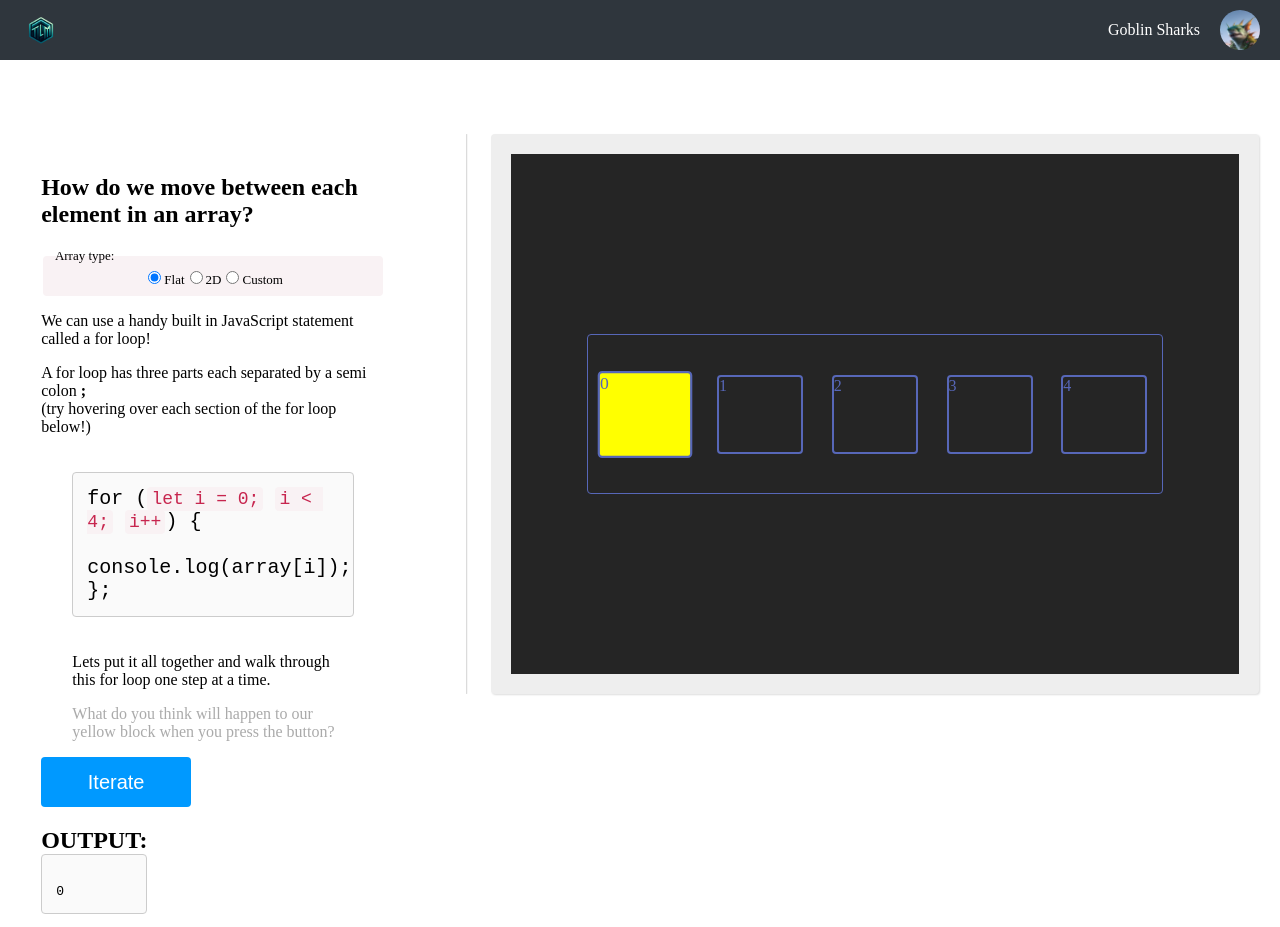
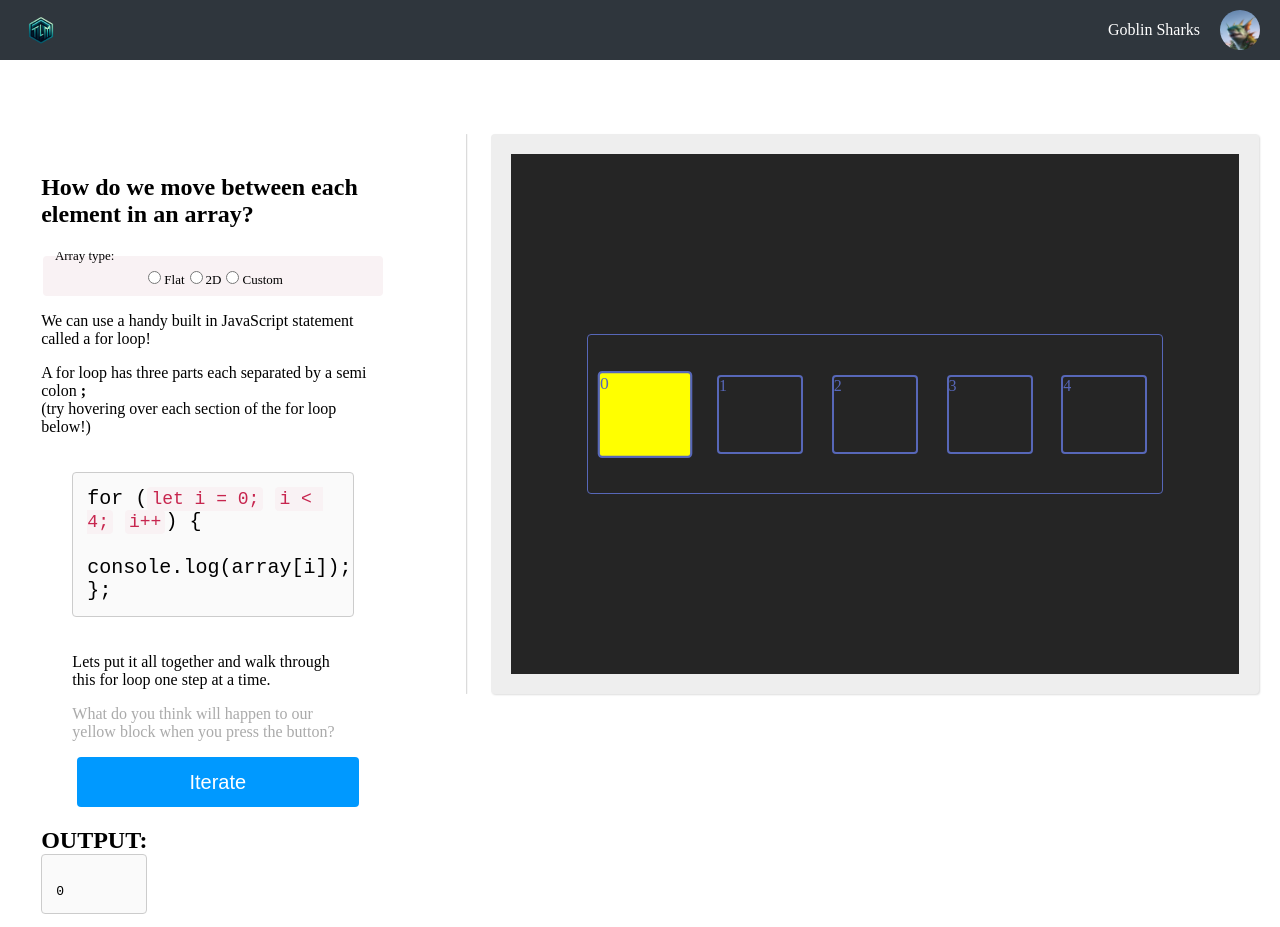
Before and after one commit to TheGoblinSharks/Scratch-Project, a React (Vite) app: page /array in a window 1280 px wide. Built offline with nearby package versions, Linux system fonts and the light colour scheme.

Commit message:
styling issues, radio button fix

```diff
--- a/src/App.jsx
+++ b/src/App.jsx
@@ -17,7 +17,13 @@ const HomePage = () => {
           <button>Go to Matrix Visualization</button>
         </Link>
       </div>
-      <img className="quickFix3" src="src/assets/shark-goblins.jpg"></img>
+      <div>
+      <br></br>
+        <br></br>
+        <br></br>
+        <br></br>
+        <img className="quickFix3" src="src/assets/shark-goblins.jpg"></img>
+      </div>
 
     </div>
   );
--- a/src/Containers/LeftMainContainer.jsx
+++ b/src/Containers/LeftMainContainer.jsx
@@ -2,8 +2,9 @@
 // import UserInputCode from '../userInputCode';
 
 const LeftMainContainer = (props) => {
-  const { currentIndex,setCurrentIndex, setCurrentAlgo } = props;
+  const { currentIndex, setCurrentIndex, setCurrentAlgo,currentAlgo } = props;
   let outputString = '';
+
   for (let i = 0; i <= currentIndex; i++) {
     outputString = `${outputString} \n${i}`;
   }
@@ -13,14 +14,18 @@ const LeftMainContainer = (props) => {
   };
 
   const handleIterate = () => {
+    if(currentAlgo === 'flatArray') {
       setCurrentIndex((prevIndex) => (prevIndex + 1) % 5);
+    }else {
+      setCurrentIndex((prevIndex) => (prevIndex + 1))
+    }
   };
 
   return (
     <div className="left">
       <div className="left-main-container">
         <h2>
-          How do we move between each element in an array?
+          {currentAlgo === 'twoDArray' ? "How many unique paths from top center to bottom right? (N-paths)": "How do we move between each element in an array?"}
         </h2>
 
         {/* TO CHANGE BUTTON
@@ -35,7 +40,7 @@ const LeftMainContainer = (props) => {
           <fieldset>
             <legend>Array type:</legend>
             <div>
-              <input checked onChange={(e) => onChange(e)} type="radio" id="flatArray" name="arrayType" value="flatArray" /* checked *//>
+              <input onChange={(e) => onChange(e)} type="radio" id="flatArray" name="arrayType" value="flatArray" /* checked *//>
               <label htmlFor="flatArray">Flat</label>
 
               <input onChange={(e) => onChange(e)} type="radio" id="twoDArray" name="arrayType" value="twoDArray" />
@@ -48,6 +53,8 @@ const LeftMainContainer = (props) => {
           </fieldset>
         </form>
 
+        {currentAlgo === "flatArray" &&
+        <>
           <div>
           {/* <span className="explanation">Explanation:</span> */}
           <p>
@@ -110,15 +117,25 @@ const LeftMainContainer = (props) => {
             What do you think will happen to our yellow block when you press the button?
           </p>
         </div>
+        </>
+        }
 
+
+          <div className="idk">
             <div className="quickFix">
-          <button className="iterate-button" onClick={handleIterate}>
+
+              <button id="fix-button" className="iterate-button center" onClick={handleIterate}>
                 Iterate
+
               </button>
+
+            </div>
+
         </div>
 
 
-
+        {currentAlgo === 'flatArray' &&
+        <>
         <div className="output" style={{'textAlign':'left', 'alignSelf':'flex-start'}}>
         <h2 style={{'marginBottom': '0px'}}>
           OUTPUT:
@@ -127,7 +144,11 @@ const LeftMainContainer = (props) => {
           {outputString}
         </pre>
       </div>
+    </>
+        }
     </div>
+
+
     </div>
   );
 };
--- a/src/Containers/MainContainer.jsx
+++ b/src/Containers/MainContainer.jsx
@@ -9,6 +9,7 @@ function MainContainer() {
   return (
     <main className="column-wrapper">
       <LeftMainContainer
+        currentAlgo={currentAlgo}
         setCurrentAlgo={setCurrentAlgo}
         setCurrentIndex={setCurrentIndex}
         currentIndex={currentIndex}
--- a/src/Containers/RightMainContainer.jsx
+++ b/src/Containers/RightMainContainer.jsx
@@ -4,7 +4,6 @@ import NpathsContainer from "../components/NpathsContainer/index.jsx";
 const RightMainContainer = (props) => {
   const { currentAlgo, currentIndex } = props;
   const arrayData = [0, 1, 2, 3, 4]
-  console.log(currentAlgo)
 
   switch (currentAlgo) {
     case 'flatArray':
--- a/src/components/NpathsContainer/index.jsx
+++ b/src/components/NpathsContainer/index.jsx
@@ -5,6 +5,7 @@ import nPaths from "./helpers"
 const NpathsContainer = (props) => {
   const { currentIndex } = props
   const [ positions, setPositions ] = useState([0,0])
+  console.log(positions)
   const currentPosition = positions[currentIndex]
 
   let rowOne = 0
--- a/src/index.css
+++ b/src/index.css
@@ -5,7 +5,7 @@
   /* border: 1px solid red; */
   box-sizing: border-box;
   border-radius: 4px;
-  border-radius: 4px;
+  /* border-radius: 4px; */
 }
 
 #root {
@@ -180,7 +180,8 @@ body {
   padding:15px;
   /* border: 1px solid black; */
   border: 1px solid rgba(117, 117, 117, 0.617);
-  color: rgba(117, 117, 117, 0.617);
+  /* color: rgba(117, 117, 117, 0.617); */
+  color:rgba(0,0,0,0.7);
 
   position:absolute;
   text-wrap: wrap;
@@ -188,7 +189,7 @@ body {
   bottom:100%;
   left:50%;
   margin-left:-50px;
-  font-size: x-small;
+  font-size: large;
 }
 
 .tool-tip:hover .tool-tip-text{
@@ -311,6 +312,12 @@ fieldset {
   border: none;
   /* width: ; */
 }
+.quickFix {
+  /* display: flex; */
+  /* align-content: center; */
+  /* justify-content: center; */
+  width: 150px;
+}
 
 .quickFix2 {
   display: flex;
@@ -328,3 +335,17 @@ fieldset {
 .quickFix3 {
   width: 50vw;
 }
+
+/* button{
+  padding: 6px;
+  width: 50px;
+} */
+
+#fixButton{
+  width: 150px;
+}
+
+.idk {
+  display: flex;
+  margin-left: 2.8vw;
+}
```
Also changed, not shown: src/components/NpathLeft.jsx (added, +9 -0 lines). Lines whose indentation alone changed are shown as unchanged.
